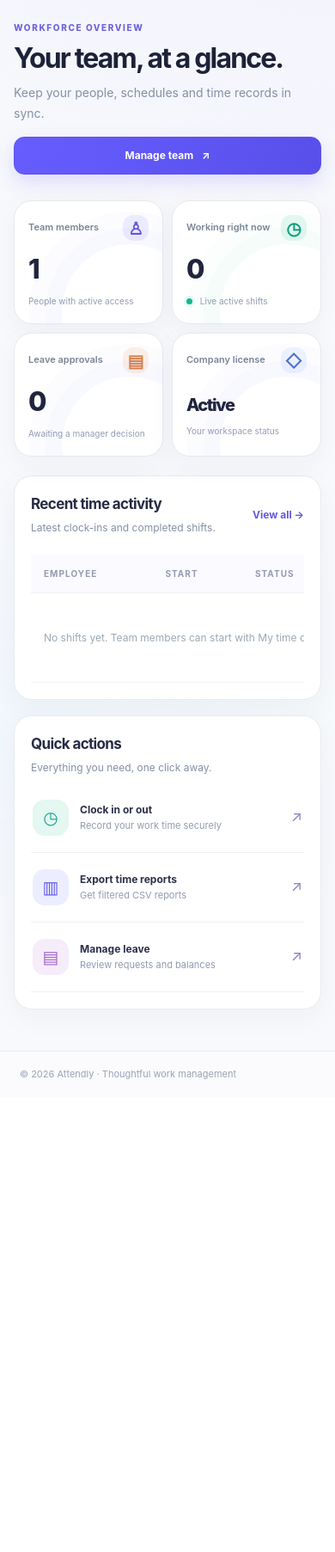
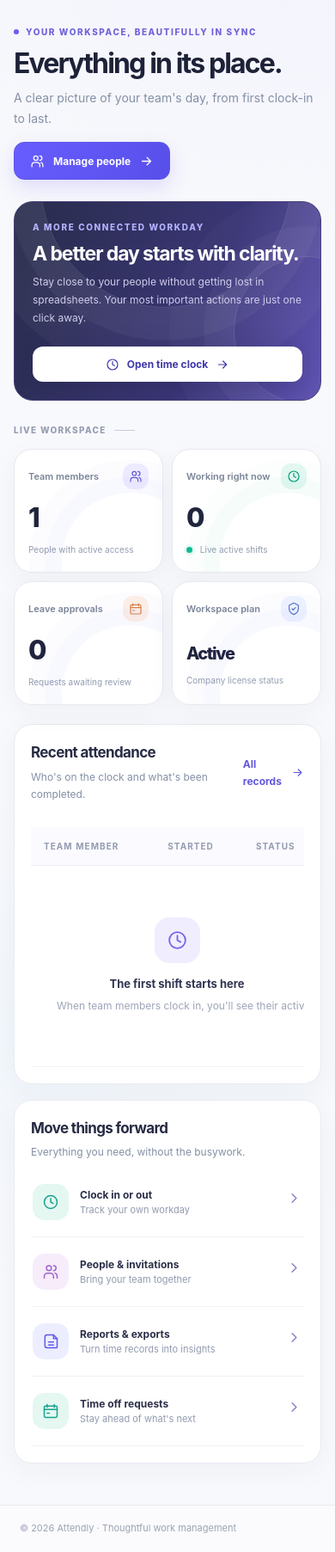
Before and after one commit to akrammk5/Attendly-tracking-system, a Django app: page /org/sample/ in a window 390 px wide. Shown: the part 68-1873 px from the top of the page at 86% size. Before the commit the page ends 1323 px from the top, so only its background shows below. Run offline with Django 5.2, Linux system fonts and the light colour scheme; a user stored in the database is signed in; tables that the repository leaves empty hold one stand-in row (values such as "Sample post"); data that the repository does not hold is empty; parts of the project's set-up code (start-up, migrations or seed data) failed here and were passed over.

Commit message:
design: craft premium dashboard.html responsive experience

```diff
--- a/platform/templates/dashboard.html
+++ b/platform/templates/dashboard.html
@@ -1,23 +1,26 @@
 {% extends 'base.html' %}{% load tz %}
 {% block title %}Overview{% endblock %}{% block breadcrumb %}Overview{% endblock %}
 {% block content %}
-<div class="page-heading"><div><div class="eyebrow">WORKFORCE OVERVIEW</div><h1>Your team, at a glance.</h1><p>Keep your people, schedules and time records in sync.</p></div><a class="btn btn-primary" href="{% url 'team' company.slug %}">Manage team <span aria-hidden="true">↗</span></a></div>
-{% if not license_ok %}<div class="notice warning"><strong>Your trial has expired.</strong> New clock actions are paused. <a href="{% url 'billing' company.slug %}">Manage your license</a>.</div>{% endif %}
+<div class="page-heading dashboard-heading"><div><div class="eyebrow">YOUR WORKSPACE, BEAUTIFULLY IN SYNC</div><h1>Everything in its place.</h1><p>A clear picture of your team's day, from first clock-in to last.</p></div><div class="page-heading-actions"><a class="btn btn-primary" href="{% url 'team' company.slug %}"><svg class="ico"><use href="#i-users"/></svg> Manage people <svg class="ico"><use href="#i-arrow"/></svg></a></div></div>
+{% if not license_ok %}<div class="notice warning"><strong>Your company trial has ended.</strong> New clock actions are paused. <a href="{% url 'billing' company.slug %}">Review your license</a>.</div>{% endif %}
+<section class="welcome-band" aria-label="Daily workspace shortcut"><div><div class="eyebrow">A MORE CONNECTED WORKDAY</div><h2>A better day starts with clarity.</h2><p>Stay close to your people without getting lost in spreadsheets. Your most important actions are just one click away.</p></div><a class="welcome-band-action" href="{% url 'clock' company.slug %}"><svg class="ico"><use href="#i-clock"/></svg> Open time clock <svg class="ico"><use href="#i-arrow"/></svg></a></section>
+<div class="dashboard-section-label">LIVE WORKSPACE</div>
 <div class="metrics-grid">
- <div class="metric"><div class="metric-title">Team members <span class="metric-icon">♙</span></div><div class="metric-value">{{ staff }}</div><div class="metric-foot">People with active access</div></div>
- <div class="metric"><div class="metric-title">Working right now <span class="metric-icon">◷</span></div><div class="metric-value">{{ active }}</div><div class="metric-foot"><span class="green-dot"></span> Live active shifts</div></div>
- <div class="metric"><div class="metric-title">Leave approvals <span class="metric-icon">▤</span></div><div class="metric-value">{{ pending }}</div><div class="metric-foot">Awaiting a manager decision</div></div>
- <div class="metric"><div class="metric-title">Company license <span class="metric-icon">◇</span></div><div class="metric-value metric-small">{% if company.license_active %}Active{% elif license_ok %}Trial{% else %}Expired{% endif %}</div><div class="metric-foot">Your workspace status</div></div>
+ <article class="metric"><div class="metric-title">Team members <span class="metric-icon"><svg class="ico"><use href="#i-users"/></svg></span></div><div class="metric-value">{{ staff }}</div><div class="metric-foot">People with active access</div></article>
+ <article class="metric"><div class="metric-title">Working right now <span class="metric-icon"><svg class="ico"><use href="#i-clock"/></svg></span></div><div class="metric-value">{{ active }}</div><div class="metric-foot"><span class="green-dot"></span> Live active shifts</div></article>
+ <article class="metric"><div class="metric-title">Leave approvals <span class="metric-icon"><svg class="ico"><use href="#i-calendar"/></svg></span></div><div class="metric-value">{{ pending }}</div><div class="metric-foot">Requests awaiting review</div></article>
+ <article class="metric"><div class="metric-title">Workspace plan <span class="metric-icon"><svg class="ico"><use href="#i-shield"/></svg></span></div><div class="metric-value metric-small">{% if company.license_active %}Active{% elif license_ok %}Trial{% else %}Expired{% endif %}</div><div class="metric-foot">Company license status</div></article>
 </div>
 <div class="two-col">
- <section class="panel"><div class="panel-head"><div><h2>Recent time activity</h2><p>Latest clock-ins and completed shifts.</p></div><a class="text-link" href="{% url 'shifts' company.slug %}">View all →</a></div>
- <div class="table-wrap"><table><thead><tr><th>Employee</th><th>Start</th><th>Status</th></tr></thead><tbody>
- {% for shift in recent %}<tr><td><strong>{{ shift.user.get_full_name|default:shift.user.email }}</strong><small>{{ shift.location.name|default:"Remote / unspecified" }}</small></td><td>{% timezone company.timezone %}{{ shift.started_at|date:"M j, H:i" }}{% endtimezone %}</td><td><span class="pill {% if shift.ended_at %}muted{% else %}live{% endif %}">{% if shift.ended_at %}Completed{% else %}In progress{% endif %}</span></td></tr>{% empty %}<tr><td colspan="3" class="empty-cell">No shifts yet. Team members can start with My time clock.</td></tr>{% endfor %}
+ <section class="panel dashboard-people"><div class="panel-head"><div><h2>Recent attendance</h2><p>Who's on the clock and what's been completed.</p></div><a class="text-link panel-link" href="{% url 'shifts' company.slug %}">All records <svg class="ico"><use href="#i-arrow"/></svg></a></div>
+ <div class="table-wrap"><table><thead><tr><th>TEAM MEMBER</th><th>STARTED</th><th>STATUS</th></tr></thead><tbody>
+ {% for shift in recent %}<tr><td><div class="person"><span class="person-avatar">{{ shift.user.email|first|upper }}</span><span><strong>{{ shift.user.get_full_name|default:shift.user.email }}</strong><small>{{ shift.location.name|default:"Remote / unspecified" }}</small></span></div></td><td>{% timezone company.timezone %}{{ shift.started_at|date:"M j, H:i" }}{% endtimezone %}</td><td><span class="pill {% if shift.ended_at %}muted{% else %}live{% endif %}">{% if shift.ended_at %}Completed{% else %}● In progress{% endif %}</span></td></tr>{% empty %}<tr><td colspan="3"><div class="empty-inline"><div class="empty-illustration"><svg class="ico"><use href="#i-clock"/></svg></div><strong>The first shift starts here</strong><p>When team members clock in, you'll see their activity in this space.</p></div></td></tr>{% endfor %}
  </tbody></table></div></section>
- <section class="panel actions-panel"><div class="panel-head"><div><h2>Quick actions</h2><p>Everything you need, one click away.</p></div></div>
- <a class="action-link" href="{% url 'clock' company.slug %}"><span class="action-icon aqua">◷</span><span><strong>Clock in or out</strong><small>Record your work time securely</small></span><span>↗</span></a>
- <a class="action-link" href="{% url 'reports' company.slug %}"><span class="action-icon blue">▥</span><span><strong>Export time reports</strong><small>Get filtered CSV reports</small></span><span>↗</span></a>
- <a class="action-link" href="{% url 'leave' company.slug %}"><span class="action-icon purple">▤</span><span><strong>Manage leave</strong><small>Review requests and balances</small></span><span>↗</span></a>
+ <section class="panel actions-panel"><div class="panel-head"><div><h2>Move things forward</h2><p>Everything you need, without the busywork.</p></div></div>
+ <a class="action-link" href="{% url 'clock' company.slug %}"><span class="action-icon aqua"><svg class="ico"><use href="#i-clock"/></svg></span><span><strong>Clock in or out</strong><small>Track your own workday</small></span><span><svg class="ico"><use href="#i-chevron"/></svg></span></a>
+ <a class="action-link" href="{% url 'team' company.slug %}"><span class="action-icon purple"><svg class="ico"><use href="#i-users"/></svg></span><span><strong>People & invitations</strong><small>Bring your team together</small></span><span><svg class="ico"><use href="#i-chevron"/></svg></span></a>
+ <a class="action-link" href="{% url 'reports' company.slug %}"><span class="action-icon blue"><svg class="ico"><use href="#i-report"/></svg></span><span><strong>Reports & exports</strong><small>Turn time records into insights</small></span><span><svg class="ico"><use href="#i-chevron"/></svg></span></a>
+ <a class="action-link" href="{% url 'leave' company.slug %}"><span class="action-icon aqua"><svg class="ico"><use href="#i-calendar"/></svg></span><span><strong>Time off requests</strong><small>Stay ahead of what's next</small></span><span><svg class="ico"><use href="#i-chevron"/></svg></span></a>
  </section>
 </div>
 {% endblock %}
```
